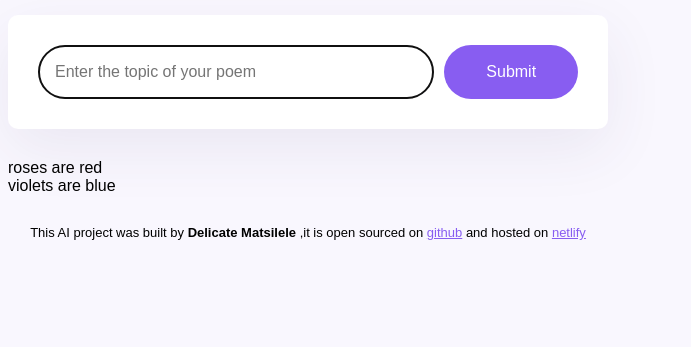
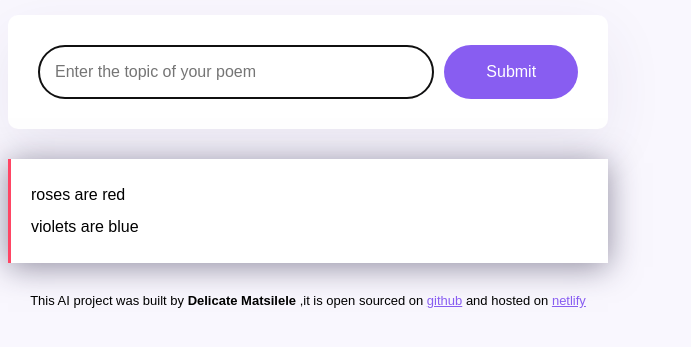
Before and after one commit to DelicateM/Poem-generator, a plain HTML site: page index.html in a window 1280 px wide. Shown: the part 93-440 px from the top of the page, without its empty margins (0-691 px from the left). Drawn offline with Linux system fonts and the light colour scheme.

Commit message:
Updated my css

```diff
--- a/css/style.css
+++ b/css/style.css
@@ -46,6 +46,14 @@ form {
   border-radius: 50px;
   padding: 14px 24px;
 }
+.poem {
+  font-size: 16px;
+  background-color: #fff;
+  padding: 20px;
+  line-height: 2;
+  border-left: 3px solid #ff4564;
+  box-shadow: 0px 4px 30px 0px rgba(39, 33, 66, 0.5);
+}
 footer {
   text-align: center;
   font-size: 13px;
```
